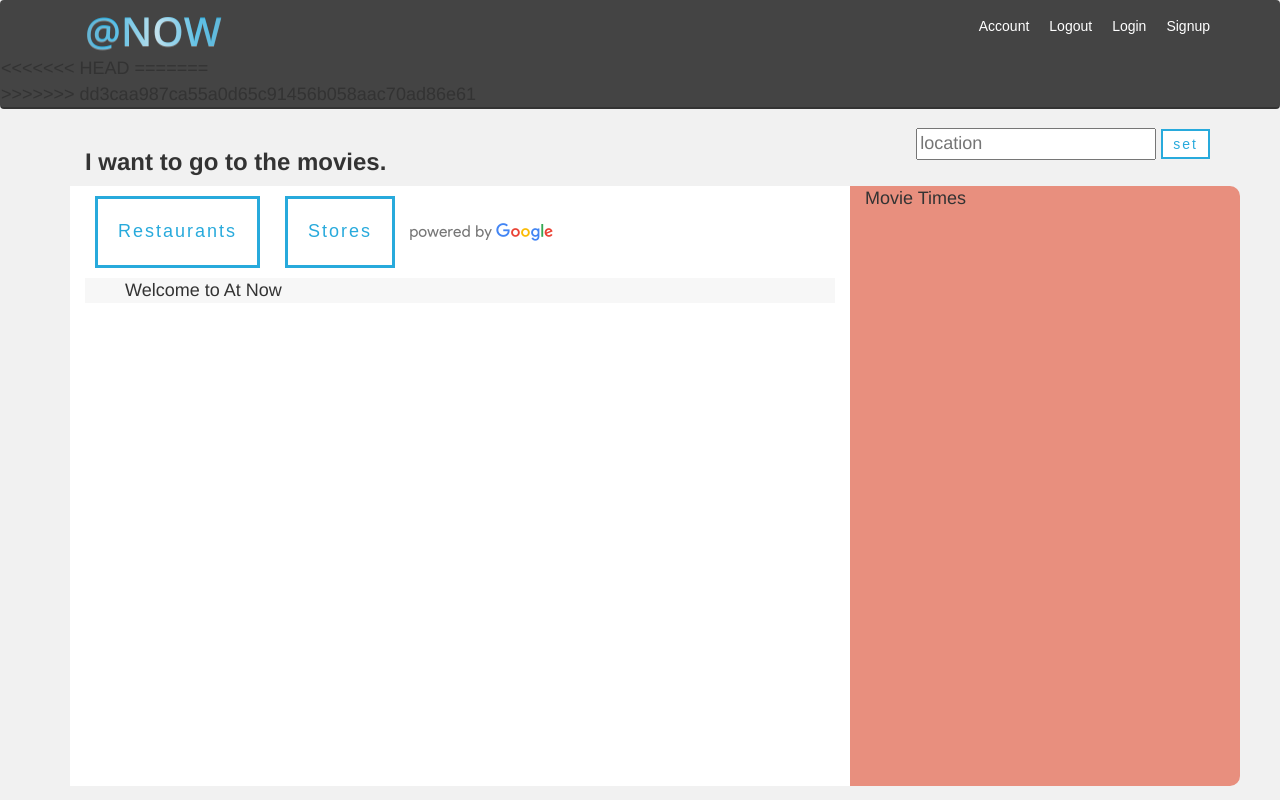
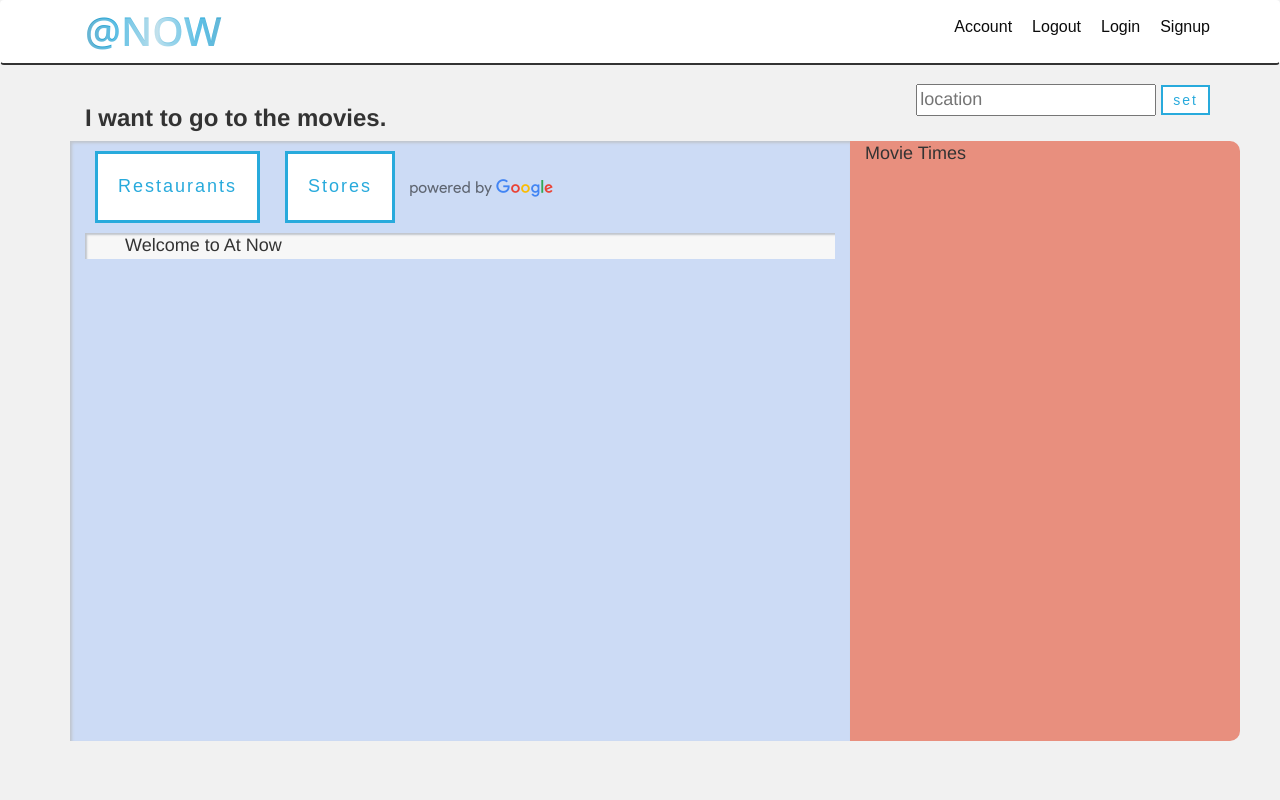
Before and after one commit to samir-acle/AtNow, a Node server app: page / in a window 1280 px wide. Run offline with Node 20, Linux system fonts and the light colour scheme; some libraries are stand-ins or nearby versions.

Commit message:
changing css values

```diff
--- a/public/css/style.css
+++ b/public/css/style.css
@@ -6,6 +6,7 @@
 
 .loc-container {
   background-color: #f7f7f7;
+  box-shadow: inset 2px 2px 2px #c0c5cc;
 }
 
 
@@ -88,7 +89,8 @@
 
 .loc-space {
   min-height: 600px;
-  background-color: #fff;
+  background-color: #ccdbf5;
+  box-shadow: inset 2px 2px 3px #c0c5cc;
 
 }
 
@@ -115,14 +117,21 @@
 
 .navbar-custom {
   min-height: 65px;
-  background-color: #444;
+  background-color: white;
   border-bottom: 2px solid #333;
 }
 
-ul li {
+.nav-custom span {
   font-family: "HelveticaNeue-Light", "Helvetica Neue Light", sans-serif;
-  color: white;
+  color: #0b0b0b;
+  font-size: 16px;
   cursor: pointer;
+}
+
+.nav-custom span:hover {
+  color: #0b0b0b;
+  background-color: white;
+  border: 2px solid #ebecec;
 }
 
 /** Toggle Locations **/
--- a/public/index.html
+++ b/public/index.html
@@ -30,21 +30,18 @@
         <nav class="collapse navbar-collapse navbar-ex1-collapse">
           <!-- If user signed in etc. -->
           <ul id="custom" class="nav navbar-nav navbar-right">
-            <li class="account link"><span>Account</span></li>
-            <li class="logout link"><span>Logout</span></li>
-            <li class= "login link"><span>Login</span></li>
-            <li class= "signup link"><span>Signup</span></li>
+            <li class="nav-custom account link"><p><span>Account</span></p></li>
+            <li class="nav-custom logout link"><p><span>Logout</span></p></li>
+            <li class= "nav-custom login link"><p><span>Login</span></p></li>
+            <li class= "nav-custom signup link"><p><span>Signup</span></p></li>
           </ul>
         </div>
         <div class="main-body-test">
-<<<<<<< HEAD
-=======
         </div>
         <div class='set-location-div'>
           <input type="text" placeholder="location" class='location'>
           <button class="set-location">set</button>
         </div>
->>>>>>> dd3caa987ca55a0d65c91456b058aac70ad86e61
       </div>
     </div>
   </header>
```
Also changed, not shown: other parts of public/css/style.css (+43 -2 lines).
